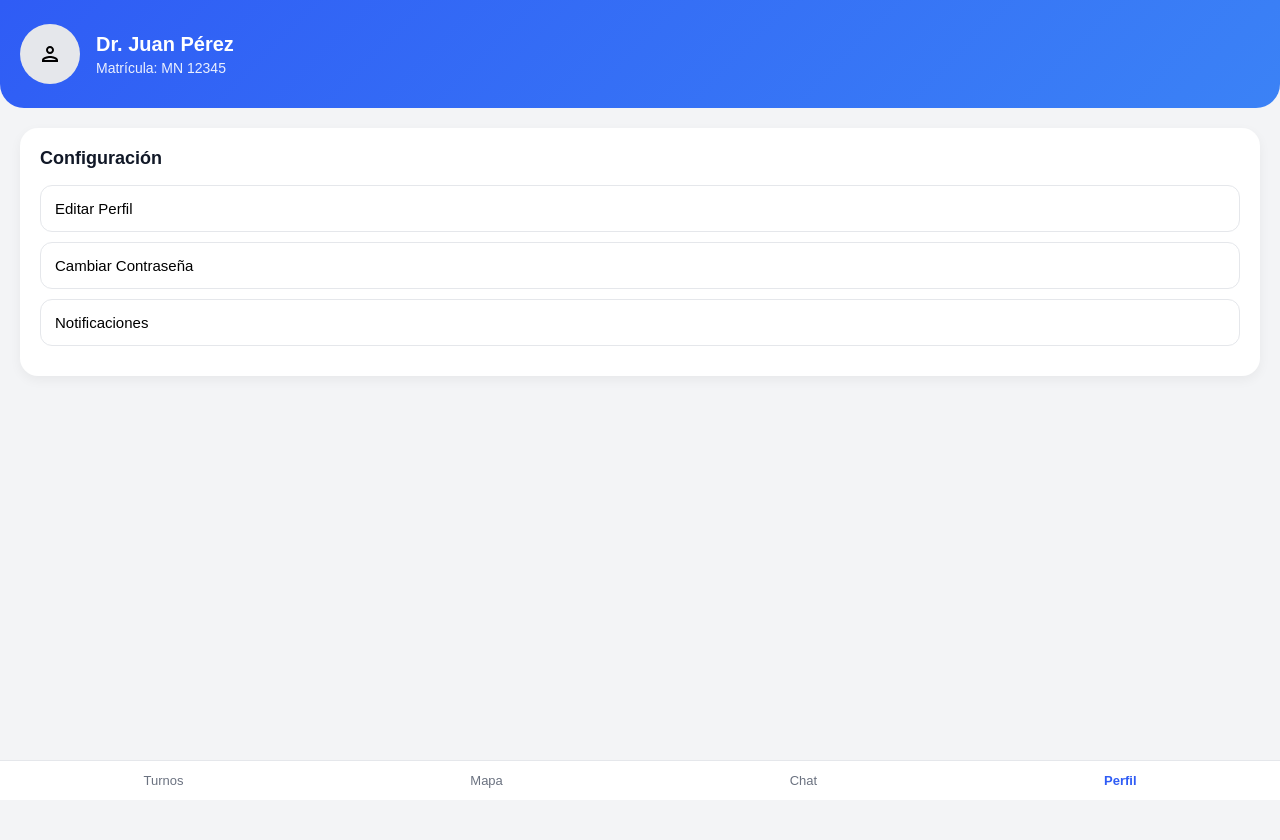
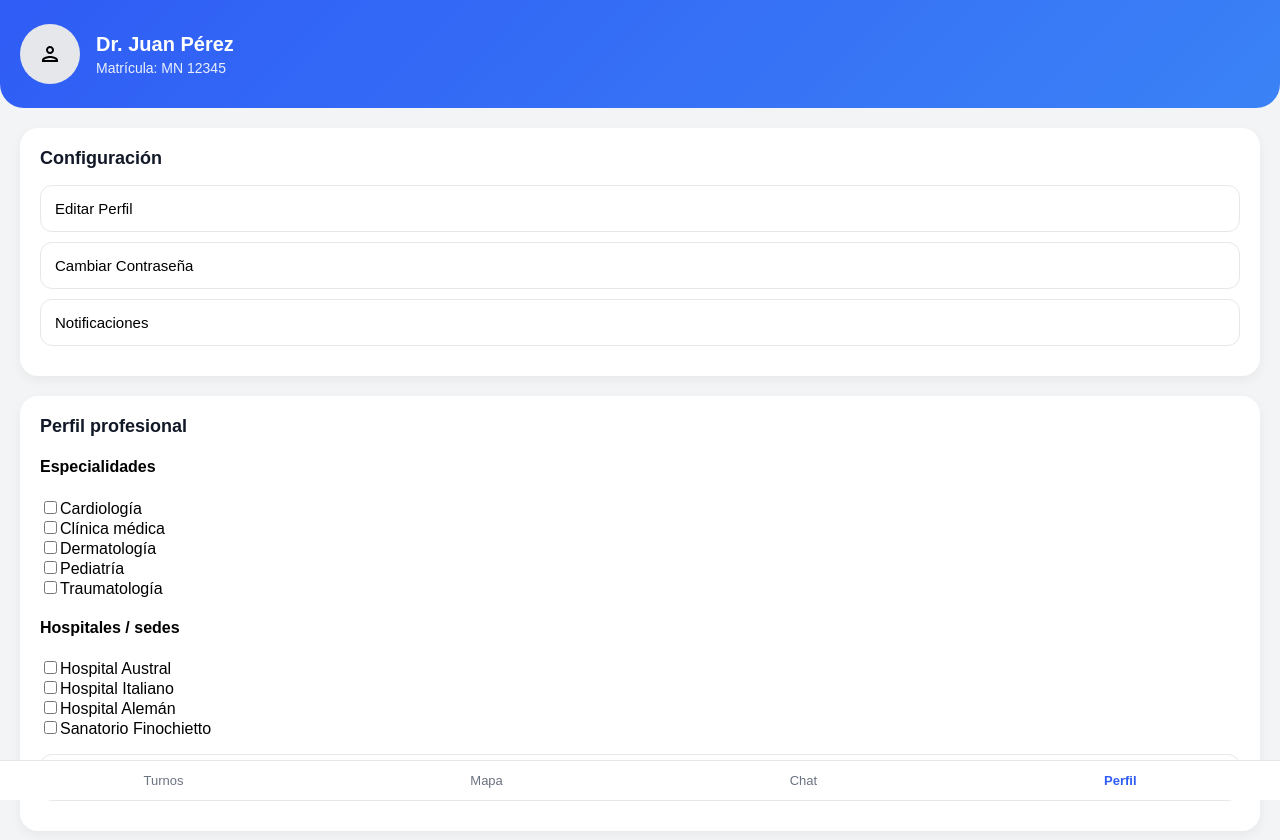
Before and after one commit to TMartinez0744/Med-Now, a React (Vite) app in the folder frontend/: page /doctor/dashboard in a window 1280 px wide. Shown: the top 840 px of the page. Before the commit the page ends 800 px from the top, so only its background shows below. Built offline with nearby package versions, Linux system fonts and the light colour scheme.

Commit message:
add specialties and hospitals selection to doctor dashboard

```diff
--- a/frontend/src/pages/DoctorDashboardPage.tsx
+++ b/frontend/src/pages/DoctorDashboardPage.tsx
@@ -1,7 +1,38 @@
 import Navbar from "../components/Navbar";
 import personIcon from "../assets/person.svg";
+import { useState } from "react";
+
+const SPECIALTIES = [
+    "Cardiología",
+    "Clínica médica",
+    "Dermatología",
+    "Pediatría",
+    "Traumatología",
+];
+
+const HOSPITALS = [
+    "Hospital Austral",
+    "Hospital Italiano",
+    "Hospital Alemán",
+    "Sanatorio Finochietto",
+];
 
 function DoctorDashboardPage() {
+    const [specialties, setSpecialties] = useState<string[]>([]);
+    const [hospitals, setHospitals] = useState<string[]>([]);
+
+    const toggleSelection = (
+        value: string,
+        list: string[],
+        setList: React.Dispatch<React.SetStateAction<string[]>>
+    ) => {
+        if (list.includes(value)) {
+            setList(list.filter((item) => item !== value));
+        } else {
+            setList([...list, value]);
+        }
+    };
+
     return (
         <div className="dashboard-container">
 
@@ -23,6 +54,47 @@ function DoctorDashboardPage() {
                 <button className="dashboard-button">Notificaciones</button>
             </div>
 
+            {/* NUEVA CARD */}
+            <div className="dashboard-card">
+                <h3>Perfil profesional</h3>
+
+                <div style={{ marginTop: "12px" }}>
+                    <h4>Especialidades</h4>
+                    {SPECIALTIES.map((spec) => (
+                        <label key={spec} style={{ display: "block" }}>
+                            <input
+                                type="checkbox"
+                                checked={specialties.includes(spec)}
+                                onChange={() =>
+                                    toggleSelection(spec, specialties, setSpecialties)
+                                }
+                            />
+                            {spec}
+                        </label>
+                    ))}
+                </div>
+
+                <div style={{ marginTop: "16px" }}>
+                    <h4>Hospitales / sedes</h4>
+                    {HOSPITALS.map((hospital) => (
+                        <label key={hospital} style={{ display: "block" }}>
+                            <input
+                                type="checkbox"
+                                checked={hospitals.includes(hospital)}
+                                onChange={() =>
+                                    toggleSelection(hospital, hospitals, setHospitals)
+                                }
+                            />
+                            {hospital}
+                        </label>
+                    ))}
+                </div>
+
+                <button className="dashboard-button" style={{ marginTop: "16px" }}>
+                    Guardar cambios
+                </button>
+            </div>
+
             <Navbar />
         </div>
     );
```
